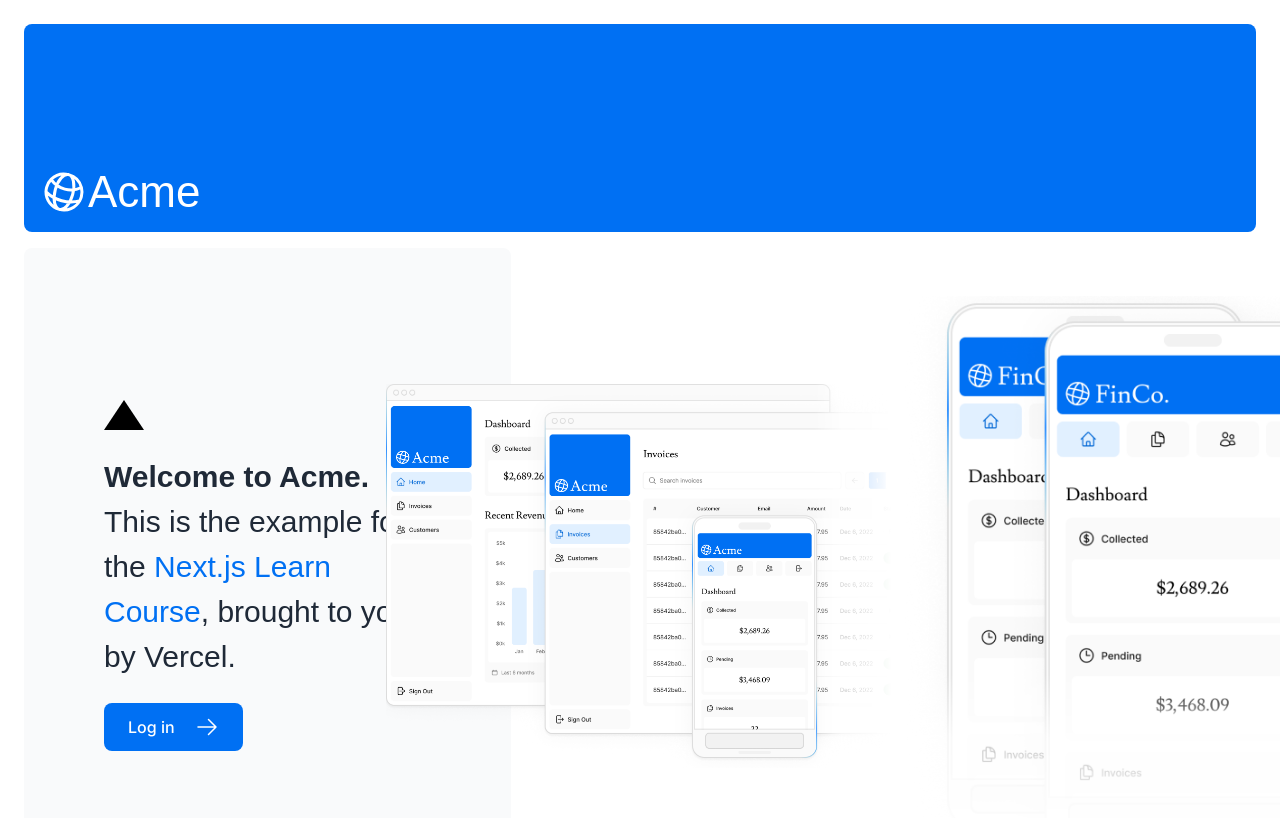
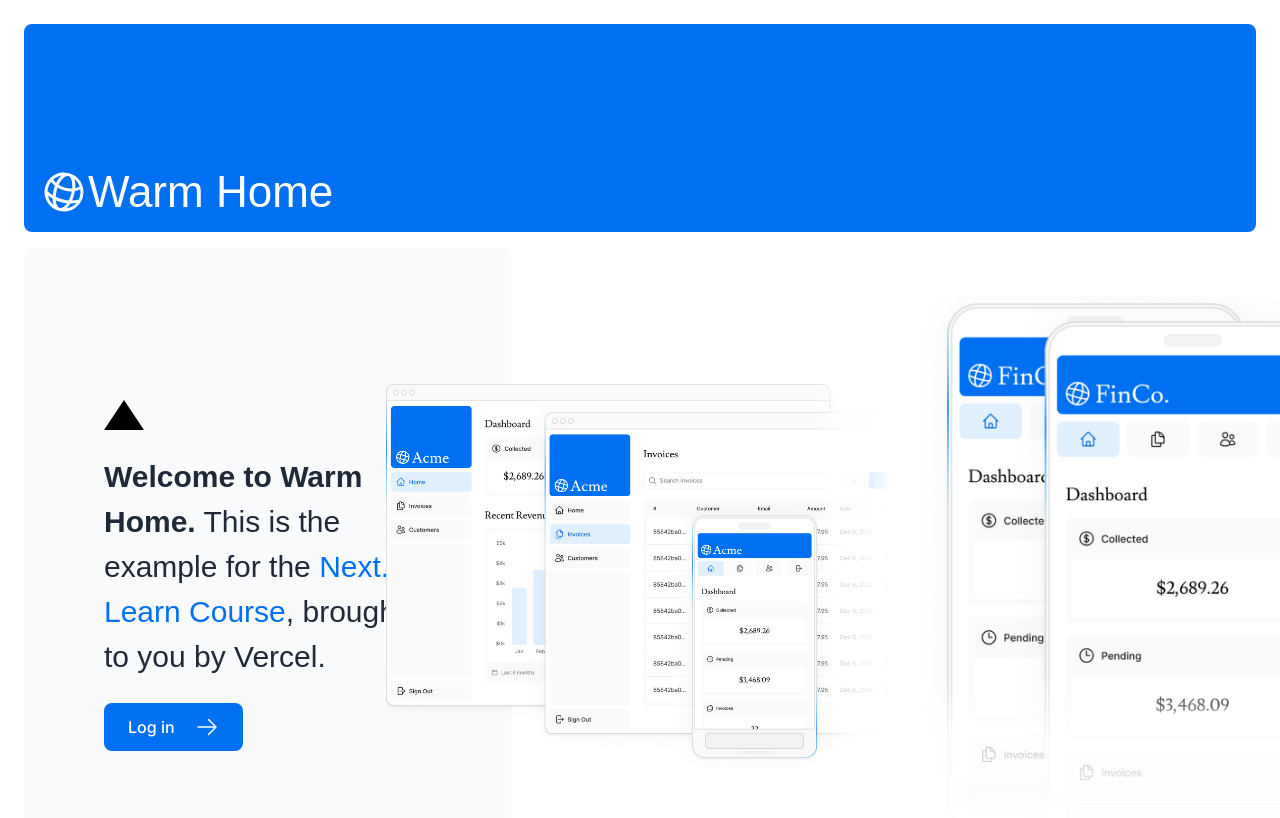
Before and after one commit to ThanhVinhTong/warm-home, a Next.js app: page / in a window 1280 px wide. Shown: the top 818 px of the page. Built offline with nearby package versions, Linux system fonts and the light colour scheme; a web font is replaced by a local one.

Commit message:
feat: added headings for clarification

```diff
--- a/app/page.tsx
+++ b/app/page.tsx
@@ -1,4 +1,4 @@
-import AcmeLogo from '@/app/ui/acme-logo';
+import WarmHomeLogo from '@/app/ui/warm-home-logo';
 import { ArrowRightIcon } from '@heroicons/react/24/outline';
 import Link from 'next/link';
 import styles from './ui/home.module.css';
@@ -9,7 +9,7 @@
   return (
     <main className="flex min-h-screen flex-col p-6">
       <div className="flex h-20 shrink-0 items-end rounded-lg bg-blue-500 p-4 md:h-52">
-        <AcmeLogo />
+        <WarmHomeLogo />
       </div>
       <div className="mt-4 flex grow flex-col gap-4 md:flex-row">
         <div className="flex flex-col justify-center gap-6 rounded-lg bg-gray-50 px-6 py-10 md:w-2/5 md:px-20">
@@ -17,7 +17,7 @@
             className={styles.shape}
           />
           <p className={`text-xl text-gray-800 md:text-3xl md:leading-normal ${lusitana.className}`}>
-            <strong>Welcome to Acme.</strong> This is the example for the{' '}
+            <strong>Welcome to Warm Home.</strong> This is the example for the{' '}
             <a href="https://nextjs.org/learn/" className="text-blue-500">
               Next.js Learn Course
             </a>
--- a/app/ui/dashboard/sidenav.tsx
+++ b/app/ui/dashboard/sidenav.tsx
@@ -1,6 +1,6 @@
 import Link from 'next/link';
 import NavLinks from '@/app/ui/dashboard/nav-links';
-import AcmeLogo from '@/app/ui/acme-logo';
+import WarmHomeLogo from '@/app/ui/warm-home-logo';
 import { PowerIcon } from '@heroicons/react/24/outline';
 
 export default function SideNav() {
@@ -11,7 +11,7 @@
         href="/"
       >
         <div className="w-32 text-white md:w-40">
-          <AcmeLogo />
+          <WarmHomeLogo />
         </div>
       </Link>
       <div className="flex grow flex-row justify-between space-x-2 md:flex-col md:space-x-0 md:space-y-2">
--- a/app/ui/acme-logo.tsx
+++ b/app/ui/warm-home-logo.tsx
@@ -1,13 +1,13 @@
 import { GlobeAltIcon } from '@heroicons/react/24/outline';
 import { lusitana } from '@/app/ui/fonts';
 
-export default function AcmeLogo() {
+export default function WarmHomeLogo() {
   return (
     <div
       className={`${lusitana.className} flex flex-row items-center leading-none text-white`}
     >
       <GlobeAltIcon className="h-12 w-12 rotate-[15deg]" />
-      <p className="text-[44px]">Acme</p>
+      <p className="text-[44px]">Warm Home</p>
     </div>
   );
 }
```
Also changed, not shown: 1 other file (tests, documents, lock files or other folders).
